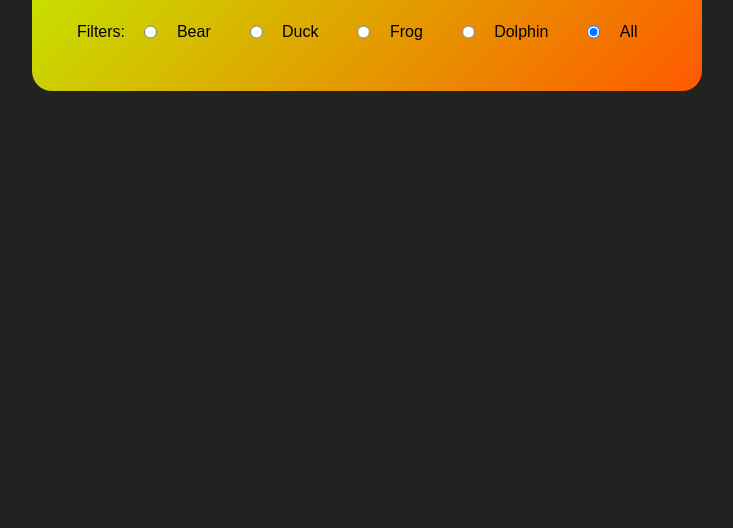
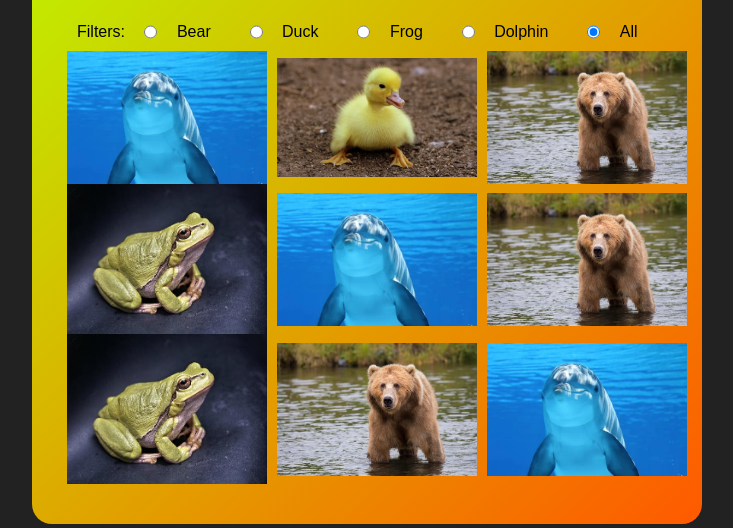
Before and after one commit to CrispCoda/Portfolio-Website, a plain HTML site: page imagefilter.html in a window 1280 px wide. Shown: the part 272-800 px from the top of the page, without its empty margins (273-1006 px from the left). Drawn offline with Linux system fonts and the light colour scheme.

Commit message:
Testing JS Code for AnimalFilter

```diff
--- a/css/imagefilter.css
+++ b/css/imagefilter.css
@@ -62,3 +62,14 @@ body {
 .search button img {
     width: 16px;
 }
+
+.col {
+    display: flex;
+    align-items: center;
+    text-align: left;
+}
+
+.col img {
+    width: 200px;
+    margin-right: 10px;
+}
--- a/imagefilter.html
+++ b/imagefilter.html
@@ -17,22 +17,35 @@
         </div>
         <div class="radios">
             <p class="subhead">Filters:</p>
-            <input type="radio" value="bear" name="animal" id="bear">
+            <input type="radio" value="bear" name="animal" id="bear" class="radio">
             <label for="bear">Bear</label><br>
-            <input type="radio" value="duck" name="animal" id="duck">
+            <input type="radio" value="duck" name="animal" id="duck" class="radio">
             <label for="duck">Duck</label><br>
-            <input type="radio" value="frog" name="animal" id="frog">
+            <input type="radio" value="frog" name="animal" id="frog" class="radio">
             <label for="frog">Frog</label><br>
-            <input type="radio" value="dolphin" name="animal" id="dolphin">
+            <input type="radio" value="dolphin" name="animal" id="dolphin" class="radio">
             <label for="dolphin">Dolphin</label><br>
-            <input type="radio" value="all" name="animal" id="all" checked>
+            <input type="radio" value="all" name="animal" id="all" checked class="radio">
             <label for="all">All</label><br>
         </div>
         <div class="imagecollection">
-            <div class="col"></div>
-            <div class="col"></div>
-            <div class="col"></div>
+            <div class="col">
+                <img src="images/imagesfilter/dolphin-marine-mammals-water-sea-64219.webp" class="image-filter">
+                <img src="images/imagesfilter/duckling-birds-yellow-fluffy-162140.jpeg" class="image-filter">
+                <img src="images/imagesfilter/kodiak-brown-bear-adult-portrait-wildlife-158109.jpeg" class="image-filter">
+            </div>
+            <div class="col">
+                <img src="images/imagesfilter/frog-macro-amphibian-green-70083.jpeg" class="image-filter">
+                <img src="images/imagesfilter/dolphin-marine-mammals-water-sea-64219.webp" class="image-filter">
+                <img src="images/imagesfilter/kodiak-brown-bear-adult-portrait-wildlife-158109.jpeg" class="image-filter">
+            </div>
+            <div class="col">
+                <img src="images/imagesfilter/frog-macro-amphibian-green-70083.jpeg" class="image-filter">
+                <img src="images/imagesfilter/kodiak-brown-bear-adult-portrait-wildlife-158109.jpeg" class="image-filter">
+                <img src="images/imagesfilter/dolphin-marine-mammals-water-sea-64219.webp" class="image-filter">
+            </div>
         </div>
     </div>
+    <script src="scripts/imagefilter.js"></script>
 </body>
 </html>
--- a/scripts/imagefilter.js
+++ b/scripts/imagefilter.js
@@ -0,0 +1,6 @@
+const radioBtn = document.querySelector(".radio")
+
+
+addEventListener("change", function(){
+    console.log(radioBtn)
+})
```
Also changed, not shown: 1 other file.
